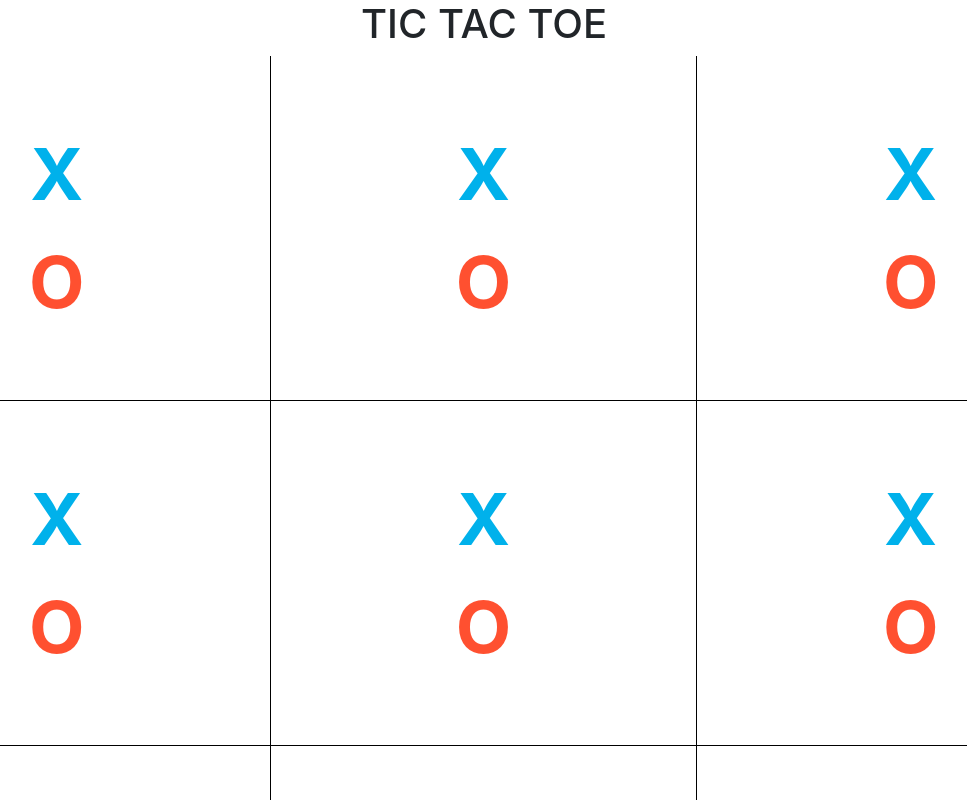
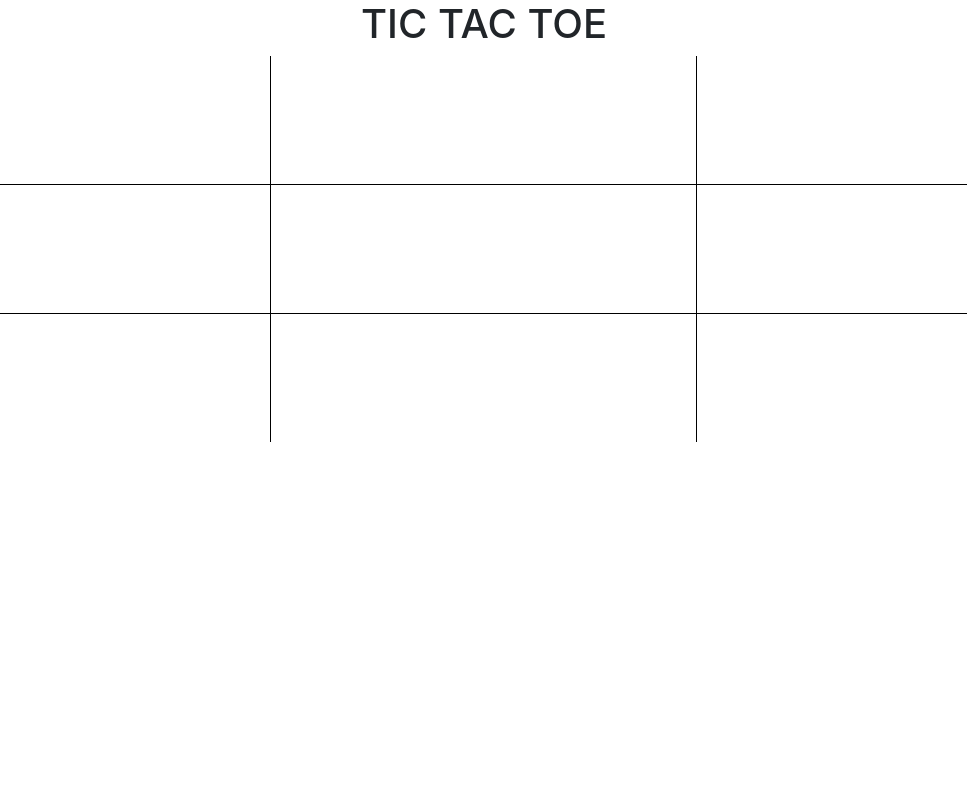
Before and after one commit to vatsacr/TicTacToe, an Angular app: page / in a window 1280 px wide. Shown: the top 800 px of the page, without its empty margins (156-1123 px from the left). Built offline with nearby package versions, Linux system fonts and the light colour scheme.

Commit message:
Added turn based game plays and certain game validations

```diff
--- a/src/app/board/board.component.html
+++ b/src/app/board/board.component.html
@@ -1,8 +1,8 @@
 <div class="container-fluid">
     <div class="row">
     <div (click)="markLocation(dimension)" [style.border-top]='setBorderTop(dimension)' *ngFor="let dimension of DIMENSIONS"[ngStyle]="{'border-right':dimension%3 === 0 ? 'none' : '' }" class="single-box col-xl-4 col-lg-4 col-md-4 col-4 text-center">
-        <div class="player-icon blue-color">X</div>
-        <div class="player-icon red-color">O</div>
+        <div class="player-icon blue-color" *ngIf="getOwnership(dimension,'X')">X</div>
+        <div class="player-icon red-color" *ngIf="getOwnership(dimension,'O')">O</div>
     </div>
 </div>
 </div>
--- a/src/app/board/board.component.ts
+++ b/src/app/board/board.component.ts
@@ -9,7 +9,7 @@ import {Player} from '../player';
 export class BoardComponent implements OnInit {
   DIMENSIONS:Array<number> = [];
   players:Array<Player> = [];
-  player1:Player = {'BoxesOwned':[],'Turn':false,Type:'CIRCLE','Winner':false};
+  player1:Player = {'BoxesOwned':[],'Turn':false,Type:'O','Winner':false};
   player2:Player = {'BoxesOwned':[],'Turn':false,Type:'X','Winner':false};
   winningSequence = [[1,2,3],[4,5,6],[7,8,9],[1,5,9],[3,5,7],[1,4,7],[2,5,8],[3,6,9]];
   constructor() { }
@@ -18,7 +18,7 @@ export class BoardComponent implements OnInit {
     this.players.push(this.player2);
     this.DIMENSIONS = Array(9).fill(0).map((e,i)=>i+1)
     //this.player1.Turn = true;
-    this.players.find(player => player.Type === 'CIRCLE').Turn = true;
+    this.players.find(player => player.Type === 'O').Turn = true;
   }
 
   setBorderTop(dimension:number){
@@ -26,20 +26,50 @@ export class BoardComponent implements OnInit {
   }
 
   markLocation(dimension:number){
-    let foundPlayer = this.players.find(player=>player.Turn === true);
-    foundPlayer.BoxesOwned.push(dimension);
-    foundPlayer.Type === 'CIRCLE'?this.players.find(player=>player.Type==='X').Turn = true:this.players.find(player=>player.Type==='CIRCLE').Turn = true;
-    foundPlayer.Turn = false;
-    this.findTurn(foundPlayer,dimension);
-    this.isWinner(foundPlayer);
+    if(!this.checkIfClicked(dimension)){
+      let foundPlayer = this.players.find(player=>player.Turn === true);
+      foundPlayer.BoxesOwned.push(dimension);
+      foundPlayer.Type === 'O'?this.players.find(player=>player.Type==='X').Turn = true:this.players.find(player=>player.Type==='O').Turn = true;
+      foundPlayer.Turn = false;
+      this.findTurn(foundPlayer,dimension);
+      this.isWinner(foundPlayer);
+    }
   }
 
   findTurn(player:Player,dimension:number){
     return player.BoxesOwned.some(item => item === dimension);
   }
+  checkIfClicked(dimension:number){
+    let mainArray = [];
+    this.players[0].BoxesOwned.forEach(element => {
+      mainArray.push(element);
+    });
+    this.players[1].BoxesOwned.forEach(element => {
+      mainArray.push(element);
+    });
+    let hasBeenClicked = mainArray.some(item => item === dimension);
+    return hasBeenClicked;
+  }
+
+  getOwnership(dimension:number,type:string) {
+    if(type === 'X'){
+      let found = this.player1.BoxesOwned.find(item => item === dimension);
+      if(found){
+        return true;
+      }
+      return false;
+    } else {
+      let found = this.player2.BoxesOwned.find(item => item === dimension);
+      if(found){
+        return true;
+      }
+      return false;
+    }
+  }
 
   isWinner(player:Player){
     // Check with the winning sequence and announce the winner
+    player.BoxesOwned.sort();
   }
 
 
```
